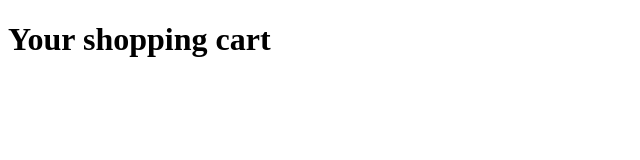
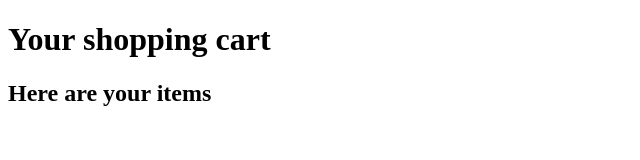
Before and after one commit to TranDangKhoi/git-zero-to-hero, a plain HTML site: page cart.html in a window 1280 px wide. Shown: the whole page, without its empty margins (0-640 px from the left). Drawn offline with Linux system fonts and the light colour scheme.

Commit message:
Testing git push

```diff
--- a/cart.html
+++ b/cart.html
@@ -8,5 +8,6 @@
   </head>
   <body>
     <h1>Your shopping cart</h1>
+    <h2>Here are your items</h2>
   </body>
 </html>
```
